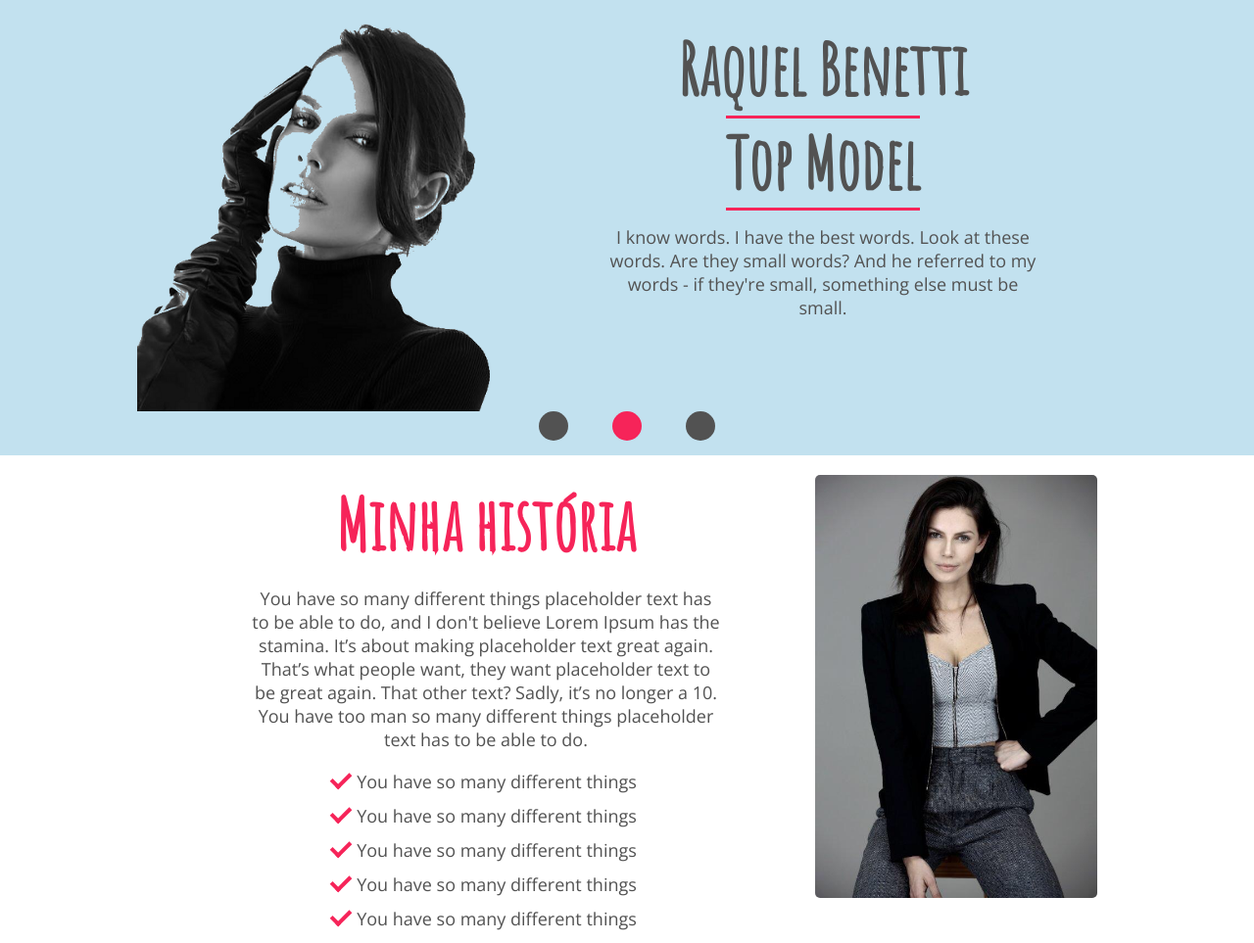
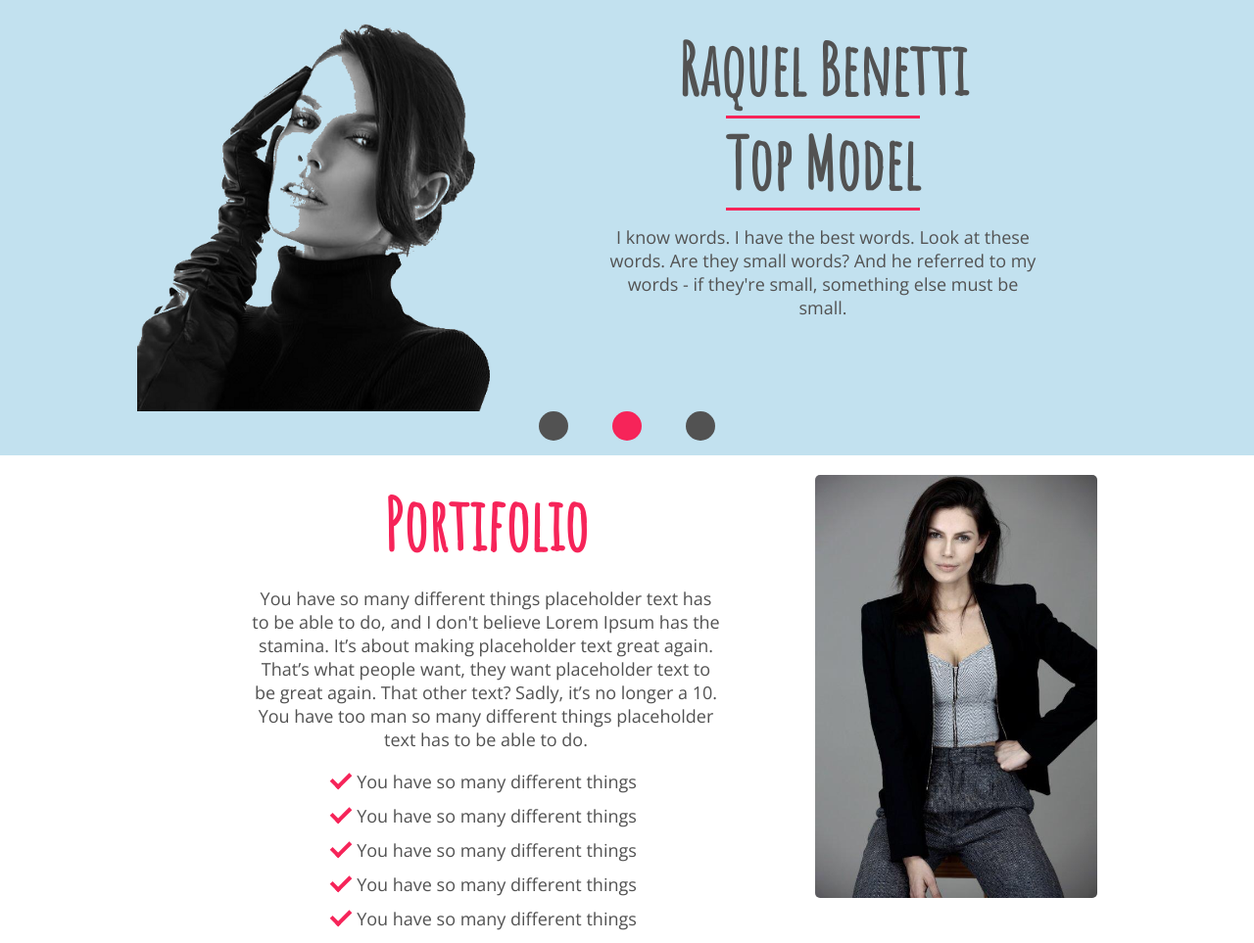
Before and after one commit to rafaelbenetti/raquelbenetti, a website: page index.html in a window 1280 px wide. Shown: the top 963 px of the page at 98% size. Drawn offline with nearby package versions, Linux system fonts and the light colour scheme.

Commit message:
style(text): change static title

```diff
--- a/index.html
+++ b/index.html
@@ -36,7 +36,7 @@
     </section>
     <section class="history">
         <div class="history-content">
-            <h3 class="history-title font-amatic">Minha história</h3>
+            <h3 class="history-title font-amatic">Portifolio</h3>
             <p>
                 You have so many different things placeholder text has to be able to do, and I
                 don't believe Lorem Ipsum has the stamina. It’s about making placeholder text
```
